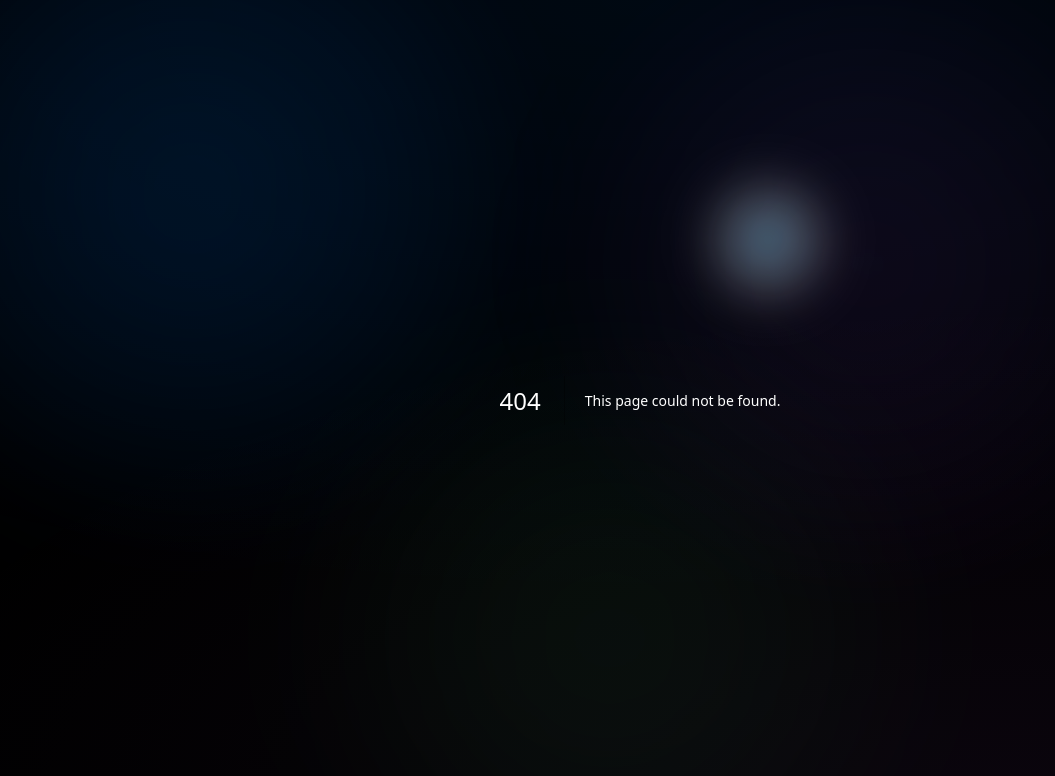
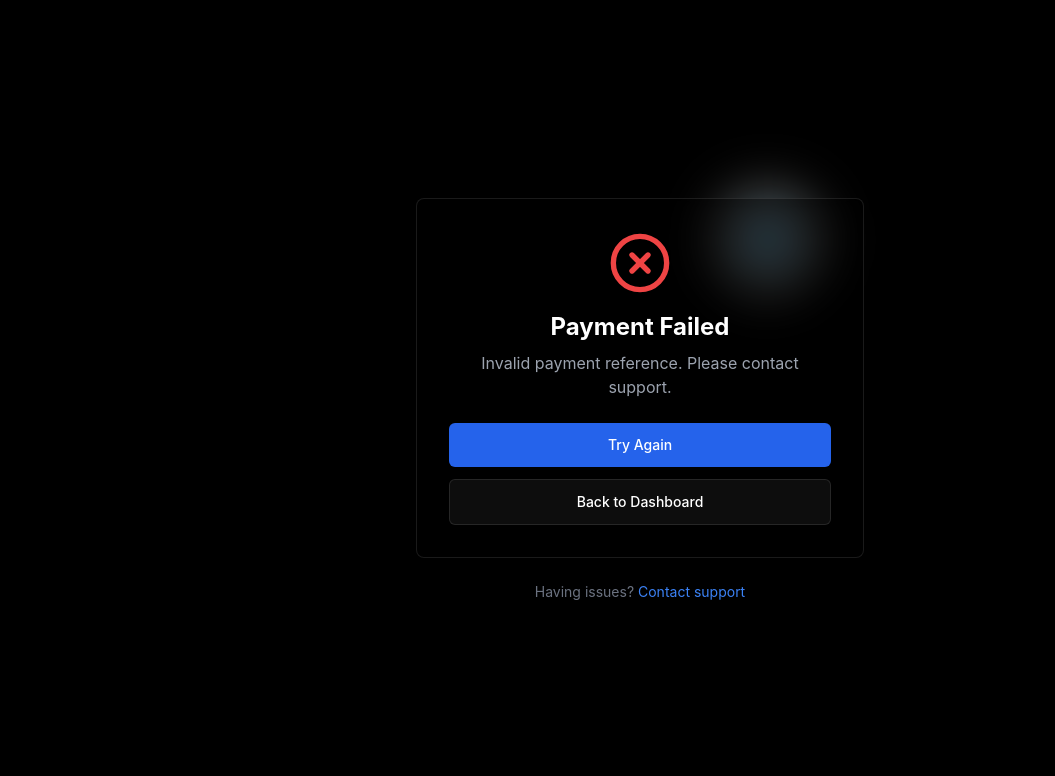
Before and after one commit to Jinoprinx/jinoshare, a Next.js app in the folder packages/web/: page /subscription/success in a window 1280 px wide. Before the commit this address had no page. Shown: the top 776 px of the page, without its empty margins (0-1055 px from the left). Built offline with nearby package versions, Linux system fonts and the light colour scheme.

Commit message:
Adding subscription success page

```diff
--- /dev/null
+++ b/packages/web/app/subscription/success/page.tsx
@@ -0,0 +1,106 @@
+"use client";
+import { useEffect, useState } from "react";
+import { useRouter, useSearchParams } from "next/navigation";
+import { CheckCircleIcon, XCircleIcon, Loader2Icon, ArrowRightIcon } from "lucide-react";
+
+export default function SubscriptionSuccess() {
+  const router = useRouter();
+  const searchParams = useSearchParams();
+  const [status, setStatus] = useState<"loading" | "success" | "error">("loading");
+  const [message, setMessage] = useState("Verifying your payment...");
+
+  useEffect(() => {
+    const txRef = searchParams.get("tx_ref");
+    const transactionId = searchParams.get("transaction_id");
+    const statusParam = searchParams.get("status");
+
+    if (statusParam === "cancelled") {
+      setStatus("error");
+      setMessage("Payment was cancelled. Please try again.");
+      return;
+    }
+
+    if (!txRef && !transactionId) {
+      setStatus("error");
+      setMessage("Invalid payment reference. Please contact support.");
+      return;
+    }
+
+    setTimeout(() => {
+      setStatus("success");
+      setMessage("Your subscription has been activated successfully!");
+    }, 2000);
+  }, [searchParams]);
+
+  const handleGoToDashboard = () => {
+    router.push("/dashboard");
+  };
+
+  return (
+    <div className="min-h-screen bg-black text-white flex items-center justify-center p-4">
+      <div className="homepage-gradient" />
+
+      <div className="relative z-10 max-w-md w-full">
+        <div className="rounded-lg border border-white/10 bg-black/40 backdrop-blur-sm p-8 text-center">
+          {status === "loading" && (
+            <>
+              <Loader2Icon className="h-16 w-16 text-blue-500 mx-auto mb-4 animate-spin" />
+              <h1 className="text-2xl font-bold mb-2">Processing Payment</h1>
+              <p className="text-gray-400">{message}</p>
+            </>
+          )}
+
+          {status === "success" && (
+            <>
+              <CheckCircleIcon className="h-16 w-16 text-green-500 mx-auto mb-4" />
+              <h1 className="text-2xl font-bold mb-2">Payment Successful!</h1>
+              <p className="text-gray-400 mb-6">{message}</p>
+
+              <button
+                onClick={handleGoToDashboard}
+                className="w-full flex items-center justify-center gap-2 bg-blue-600 hover:bg-blue-700 text-white rounded-md px-6 py-3 text-sm font-medium transition-colors"
+              >
+                Go to Dashboard
+                <ArrowRightIcon className="h-4 w-4" />
+              </button>
+
+              <p className="mt-4 text-xs text-gray-500">
+                You can now access all premium features
+              </p>
+            </>
+          )}
+
+          {status === "error" && (
+            <>
+              <XCircleIcon className="h-16 w-16 text-red-500 mx-auto mb-4" />
+              <h1 className="text-2xl font-bold mb-2">Payment Failed</h1>
+              <p className="text-gray-400 mb-6">{message}</p>
+
+              <div className="space-y-3">
+                <button
+                  onClick={() => router.push("/pricing")}
+                  className="w-full bg-blue-600 hover:bg-blue-700 text-white rounded-md px-6 py-3 text-sm font-medium transition-colors"
+                >
+                  Try Again
+                </button>
+
+                <button
+                  onClick={handleGoToDashboard}
+                  className="w-full border border-white/10 bg-white/5 hover:bg-white/10 text-white rounded-md px-6 py-3 text-sm font-medium transition-colors"
+                >
+                  Back to Dashboard
+                </button>
+              </div>
+            </>
+          )}
+        </div>
+
+        <div className="mt-6 text-center">
+          <p className="text-sm text-gray-500">
+            Having issues? <a href="/support" className="text-blue-500 hover:text-blue-400">Contact support</a>
+          </p>
+        </div>
+      </div>
+    </div>
+  );
+}
```
Also changed, not shown: packages/api/src/utils/flutterwave.ts (+7 -2 lines), packages/web/next-env.d.ts, 1 other file (tests, documents, lock files or other folders).
